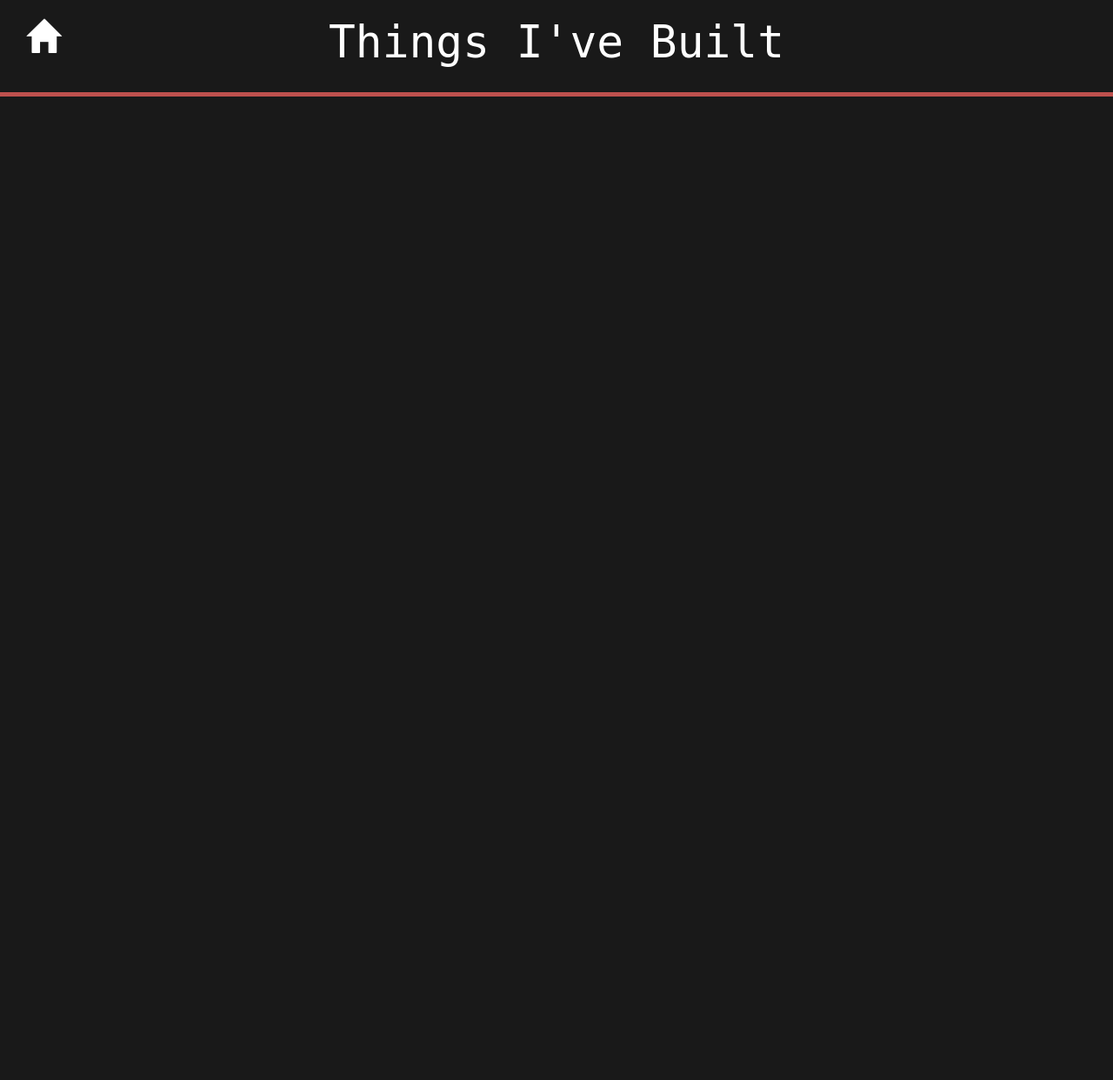
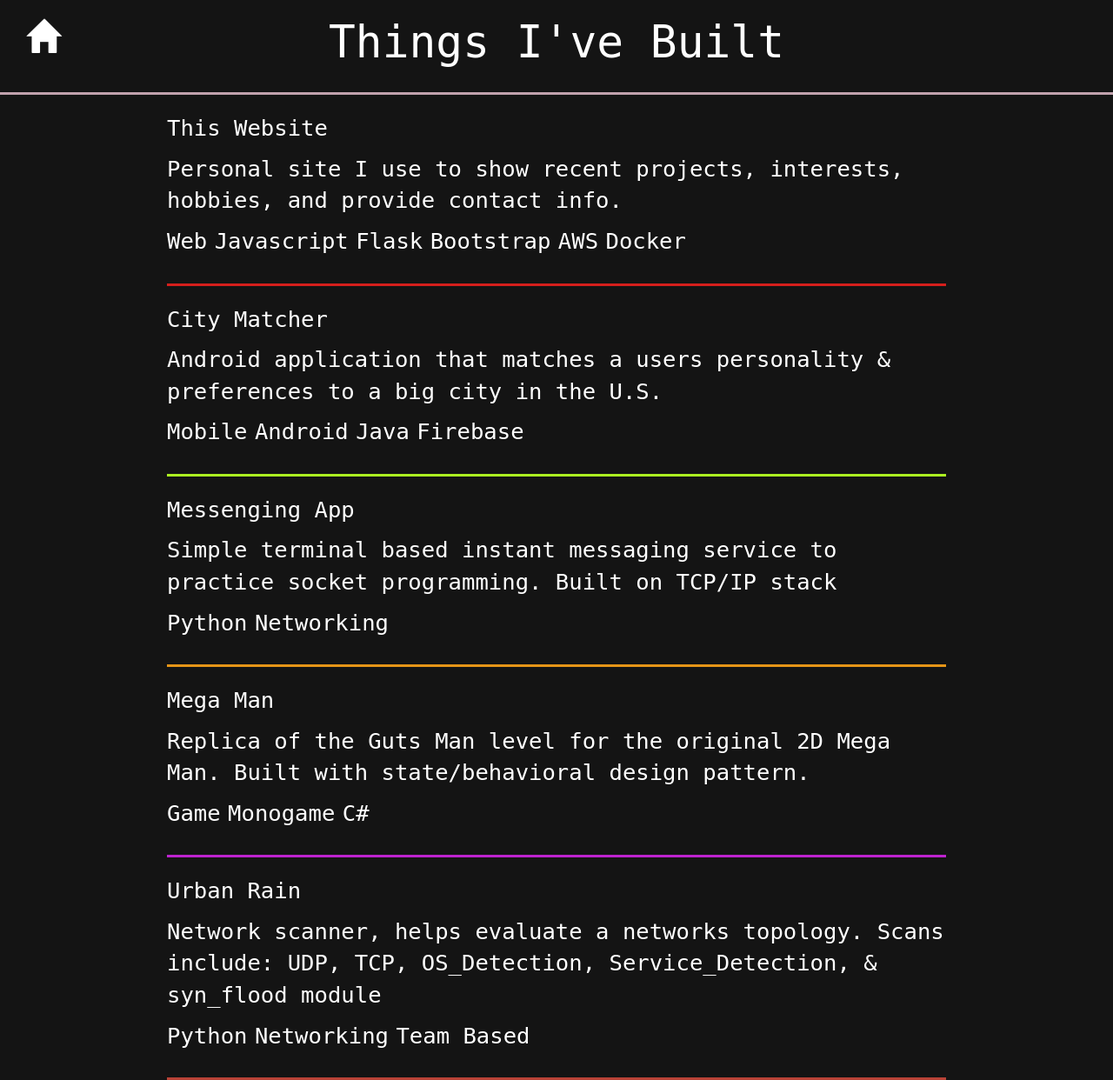
Before and after one commit to nickmorris991/My-Website, a Flask app: page /projects in a window 1280 px wide. Shown: the whole page at 87% size. Before the commit the page ends 111 px from the top, so only its background shows below. Run offline with Flask 2, Linux system fonts and the light colour scheme; some libraries are stand-ins or nearby versions; some web fonts are replaced.

Commit message:
added json to store projects, separated views from app & model, project processing finished.

```diff
--- a/app.py
+++ b/app.py
@@ -1,22 +1,8 @@
-from flask import Flask, render_template
+from flask import Flask
+
 app = Flask(__name__)
 
-
-@app.route('/')
-@app.route('/index')
-def index():
-    return render_template('index.html')
-
-
-@app.route('/projects')
-def projects():
-    return render_template('projects.html')
-
-
-@app.route('/about')
-def about():
-    return render_template('about.html')
-
+from views import *
 
 if __name__ == '__main__':
     app.run(debug=True)
--- /dev/null
+++ b/models/processProjects.py
@@ -0,0 +1,9 @@
+import json
+import os.path as path
+
+
+def getProjects():
+    with open("models" + path.sep + "projects.json", "r") as projects_data:
+        proj_data = json.load(projects_data)["projects"]
+
+    return proj_data
--- /dev/null
+++ b/models/projects.json
@@ -0,0 +1,25 @@
+{
+    "projects": [
+        {
+            "title": "This Website",
+            "description": "Personal site I use to show recent projects, interests, hobbies, and provide contact info.",
+            "tags": ["Web", "Javascript", "Flask", "Bootstrap", "AWS", "Docker"]
+        }, {
+            "title": "City Matcher",
+            "description": "Android application that matches a users personality & preferences to a big city in the U.S.",
+            "tags": ["Mobile", "Android", "Java", "Firebase"]
+        }, {
+            "title": "Messenging App",
+            "description": "Simple terminal based instant messaging service to practice socket programming. Built on TCP/IP stack",
+            "tags": ["Python", "Networking"]
+        }, {
+            "title": "Mega Man",
+            "description": "Replica of the Guts Man level for the original 2D Mega Man. Built with state/behavioral design pattern.",
+            "tags": ["Game", "Monogame", "C#"]
+        }, {
+            "title": "Urban Rain",
+            "description": "Network scanner, helps evaluate a networks topology. Scans include: UDP, TCP, OS_Detection, Service_Detection, & syn_flood module",
+            "tags": ["Python", "Networking", "Team Based"]
+        }
+    ]
+}
--- a/static/css/mobile.css
+++ b/static/css/general/mobile.css
@@ -15,7 +15,7 @@
         width: 17rem;
     }
 }
-@media (max-height: 700px) {
+@media (max-height: 800px) {
     .card {
         position: relative;
         top: 1rem;
--- a/static/css/site.css
+++ b/static/css/general/site.css
@@ -4,10 +4,10 @@ html, body {
     font-family: 'DM Mono', monospace;
 }
 body {
-    background-color: rgb(25,25,25);
+    background-color: rgb(20,20,20);
 }
 hr {
-    border-top: 5px solid;
+    border-top: 3px solid;
 }
 h1 {
     color: white;
--- a/static/css/projects.css
+++ b/static/css/projects.css
@@ -1 +1,7 @@
-/* will be used to style projects page. Current styling is only general and held in site.css to avoid repeat code. */
+p {
+    font-size: 2vw;
+    color: white;
+}
+.projects {
+    margin-left: 15%; margin-right: 15%;
+}
--- a/static/js/general/borderColoring.js
+++ b/static/js/general/borderColoring.js
@@ -1,10 +1,12 @@
 var borders = document.getElementsByTagName("HR");
 var i;
 for (i=0; i < borders.length; i++) {
-    borders[i].style.color = getRandomColor();
+    borders[i].style.color = getRandomNeonColor();
 }
 
-function getRandomColor() {
+
+function getRandomNeonColor() {
+    // exclude zero and begin with a letter to avoid dark colors
     var letters = 'ABCDEF';
     var hexOptions = '123456789ABCDEF';
     var color = '#';
--- a/templates/about.html
+++ b/templates/about.html
@@ -9,12 +9,12 @@
         <link rel="stylesheet" href="https://maxcdn.bootstrapcdn.com/bootstrap/3.4.0/css/bootstrap.min.css">
         <link href="https://fonts.googleapis.com/css2?family=DM+Mono:wght@300&display=swap" rel="stylesheet">
         <link rel="stylesheet" href="static/css/about.css">
-        <link rel="stylesheet" href="static/css/site.css">
+        <link rel="stylesheet" href="static/css/general/site.css">
     </head>
     <body>
         <div class="header">
             <button class="btn-home" id="index-return-btn"><span class="glyphicon glyphicon-home"></span></button>
-            <h1 class="title">Things I Like</h1>
+            <h1 class="title">Things About Me</h1>
         </div>
         <hr>
         <script src="static/js/general/borderColoring.js"></script>
--- a/templates/projects.html
+++ b/templates/projects.html
@@ -9,14 +9,26 @@
         <link rel="stylesheet" href="https://maxcdn.bootstrapcdn.com/bootstrap/3.4.0/css/bootstrap.min.css">
         <link href="https://fonts.googleapis.com/css2?family=DM+Mono:wght@300&display=swap" rel="stylesheet">
         <link rel="stylesheet" href="static/css/projects.css">
-        <link rel="stylesheet" href="static/css/site.css">
+        <link rel="stylesheet" href="static/css/general/site.css">
     </head>
     <body>
-        <div class="header">
+        <div class="header" id="header">
             <button class="btn-home" id="index-return-btn"><span class="glyphicon glyphicon-home"></span></button>
             <h1 class="title">Things I've Built</h1>
+            <hr>
         </div>
-        <hr>
+        <div class="projects" id="projects">
+            {% for project in project_data %}
+                <div class="project">
+                    <p>{{ project.title }}</p>
+                    <p>{{ project.description }}</p>
+                    {% for tag in project.tags %}
+                        <p style="display: inline-block;">{{ tag }}</p>
+                    {% endfor %}
+                    <hr>
+                </div>
+            {% endfor %}
+        </div>
         <script src="static/js/general/redirects.js"></script>
         <script src="static/js/general/borderColoring.js"></script>
     </body>
--- /dev/null
+++ b/views.py
@@ -0,0 +1,19 @@
+from flask import render_template
+from models.processProjects import getProjects
+from app import app
+
+
+@app.route('/')
+@app.route('/index')
+def index():
+    return render_template('index.html')
+
+
+@app.route('/projects')
+def projects():
+    return render_template('projects.html', project_data=getProjects())
+
+
+@app.route('/about')
+def about():
+    return render_template('about.html')
```
Also changed, not shown: static/js/projects/populateProjects.js (added, +14 -0 lines), templates/index.html (+4 -4 lines), static/css/general/background.animation.css (renamed from static/css/background.animation.css).
